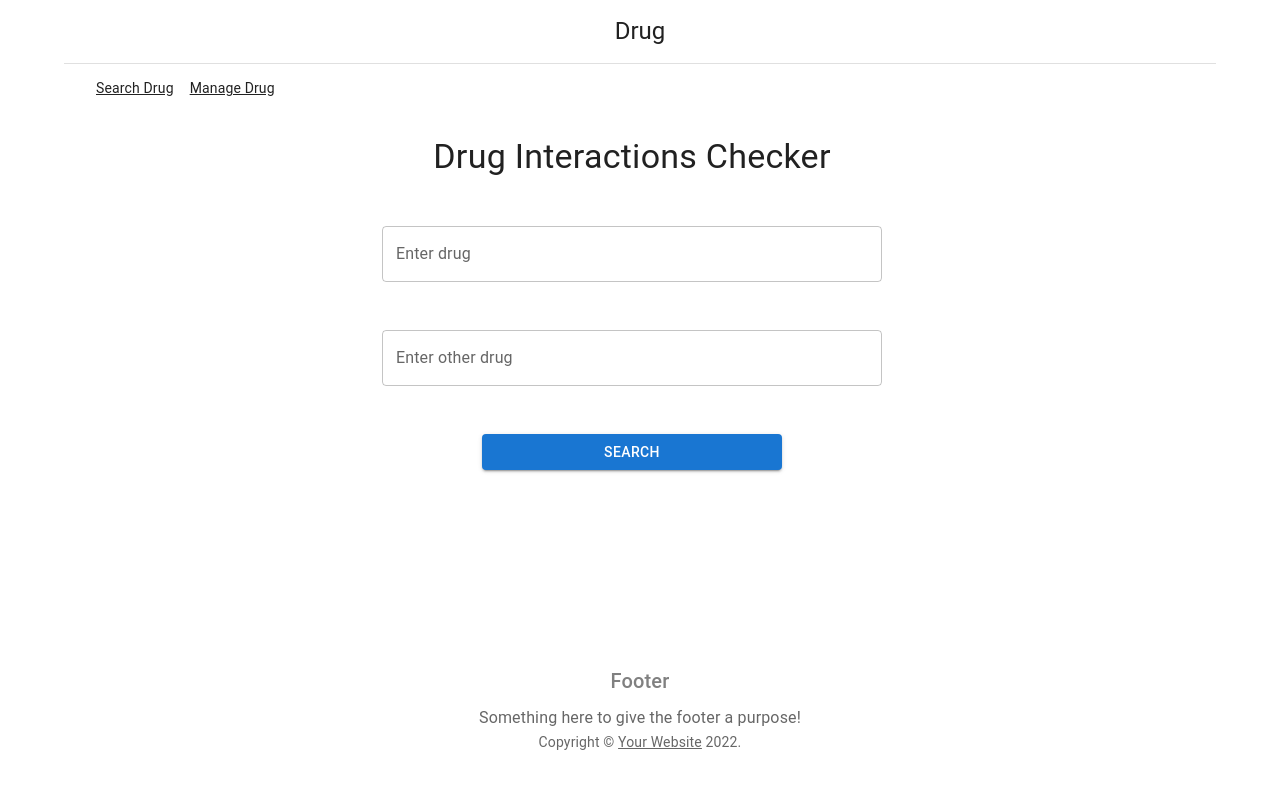
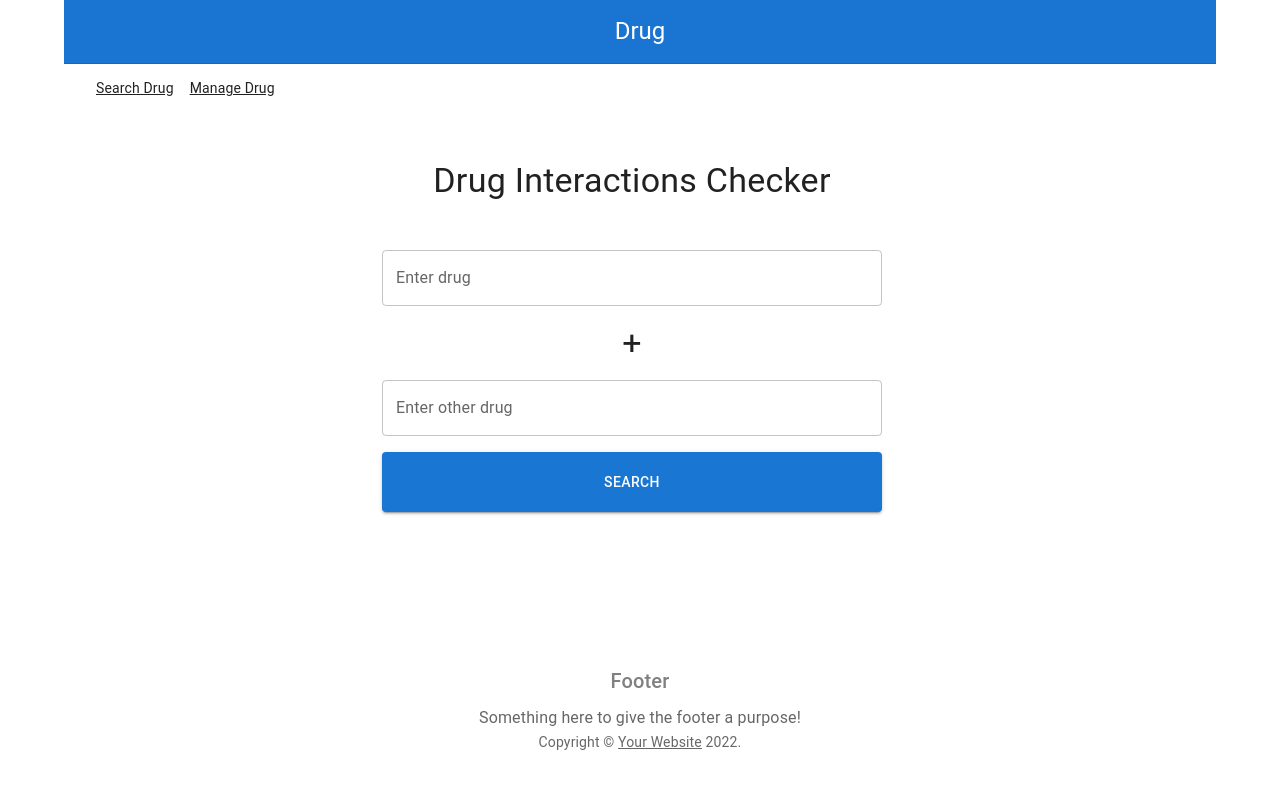
Before and after one commit to cozydevy/drug, a React (Create React App) app: page / in a window 1280 px wide. Shown: the top 788 px of the page. Built offline with nearby package versions, Linux system fonts and the light colour scheme; no server answers.

Commit message:
add axios api

```diff
--- a/src/Header.js
+++ b/src/Header.js
@@ -12,12 +12,12 @@ function Header(props) {
 
   return (
     <React.Fragment>
-      <Toolbar sx={{ borderBottom: 1, borderColor: 'divider' }}>
+      <Toolbar sx={{ borderBottom: 1, borderColor: 'divider' }}  style={{ background: '#1974D2' }}>
 
         <Typography
           component="h2"
           variant="h5"
-          color="inherit"
+          color="#fff"
           align="center"
           noWrap
           sx={{ flex: 1 }}
--- a/src/Result.js
+++ b/src/Result.js
@@ -1,5 +1,9 @@
 import React, { useState } from "react";
 import { useLocation } from "react-router-dom";
+import Grid from '@mui/material/Grid';
+import { Link } from 'react-router-dom';
+import { styled } from '@mui/material/styles';
+import { Typography } from '@mui/material';
 
 export default function Result() {
   const location = useLocation();
@@ -8,6 +12,9 @@ export default function Result() {
 
 
   return (
-    <div>resultxxx</div>
+    <div>
+      <Grid sx={{textAlign:"center"}}> <Typography  variant="h4" component="h1">Drug Interaction Report </Typography></Grid>
+
+    </div>
   )
 }
--- a/src/SearchDrug.js
+++ b/src/SearchDrug.js
@@ -1,4 +1,4 @@
-import React ,{ useState }from 'react';
+import React ,{ useState,useEffect }from 'react';
 import TextField from '@mui/material/TextField';
 import Grid from '@mui/material/Grid';
 import Autocomplete from '@mui/material/Autocomplete';
@@ -21,21 +21,38 @@ const Item = styled(Paper)(({ theme }) => ({
 export default function SearchDrug() {
   const [drug, setDrug] = useState();
   const [otherDrug, setOtherDrug] = useState();
-  const newTo = {
-    pathname: "/result",
-    param1: "Par1"
-  };
+  const [datadrug, setDatadrug] = useState();
+  const [dataOtherDrug, setDataOtherdrug] = useState();
 
+  useEffect(() => {
+    const getDrug = async () => {
+      const { data } = await axios.get(`/api/drug`);
+
+      setDatadrug(data.drug);
+      console.log(JSON.stringify(data.setDatadrug));
+    };
+
+    const getOtherDrug = async () => {
+      const { data } = await axios.get(`/api/otherdrug`);
+
+      setDataOtherdrug(data.otherdrug);
+      console.log(JSON.stringify(data.otherdrug));
+    };
+
+    getDrug();
+    getOtherDrug();
+
+  }, []);
 
   return (
-    <Box py={5} >
+    <Box p={4} >
 
-    <Grid container spacing={2}  container
+    <Grid container spacing={2}
   direction="row"
   justifyContent="center"
   alignItems="center">
-    <Stack spacing={2} sx={{ width: 500 }} spacing={6}>
-     <Grid sx={{textAlign:"center"}}> <Typography  variant="h4" component="h1">Drug Interactions Checker
+    <Stack spacing={2} sx={{ width: 500 }} spacing={2}>
+     <Grid sx={{textAlign:"center"}} > <Typography  variant="h4" component="h1" py={4}>Drug Interactions Checker
 </Typography></Grid>
     <Autocomplete
         freeSolo
@@ -56,7 +73,8 @@ export default function SearchDrug() {
 
           />
         )}
-      />
+      />  <Grid sx={{textAlign:"center"}}> <Typography  variant="h4" component="h1">+
+      </Typography></Grid>
       <Autocomplete
         freeSolo
         id="free-solo-2-demo"
@@ -80,12 +98,12 @@ export default function SearchDrug() {
         )}
       /> <Grid sx={{textAlign:"center"}}>
 
-<Button sx={{ width: 300 }}  variant="contained"
+<Button sx={{ width: 500,height:60 }}  variant="contained"
   component={Link}
 
   to={{
     pathname: "/result/search",
-    state: { id:"zz",id2:"222" }
+    state: { drug:"zz",id2:"222" }
 }}
 >Search</Button>
 
```
